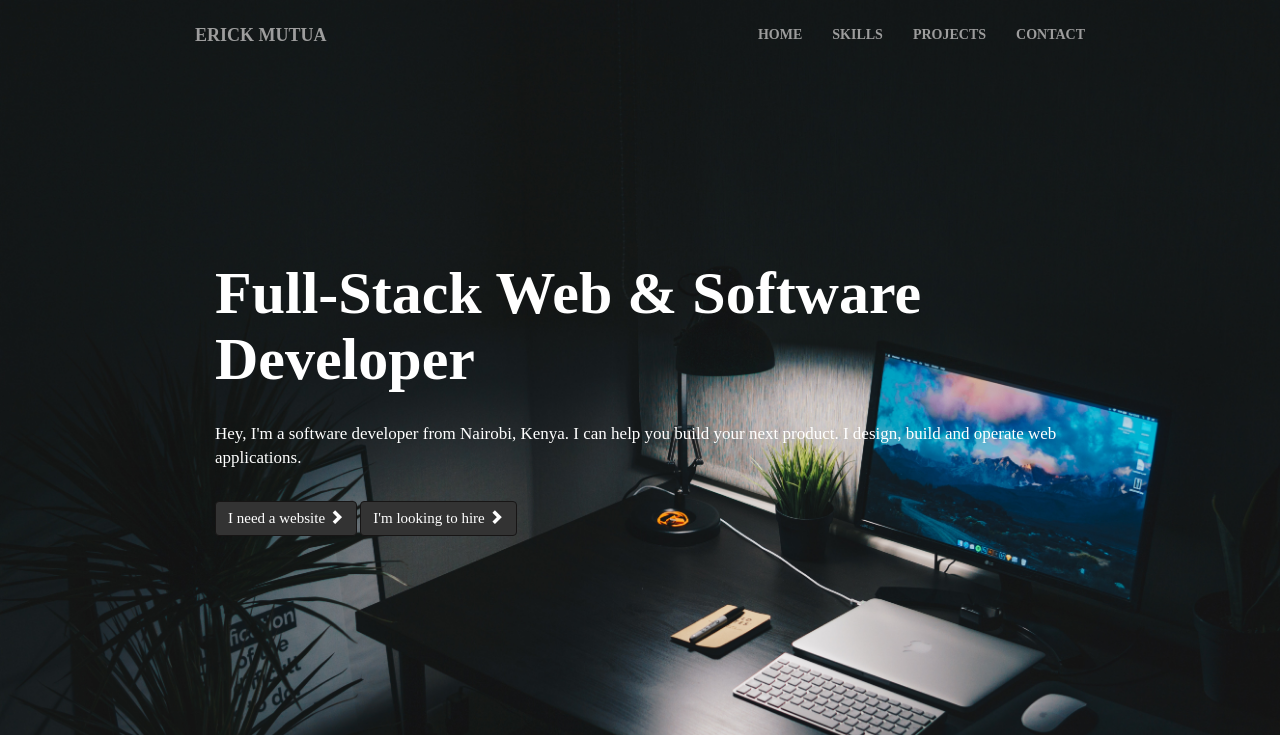
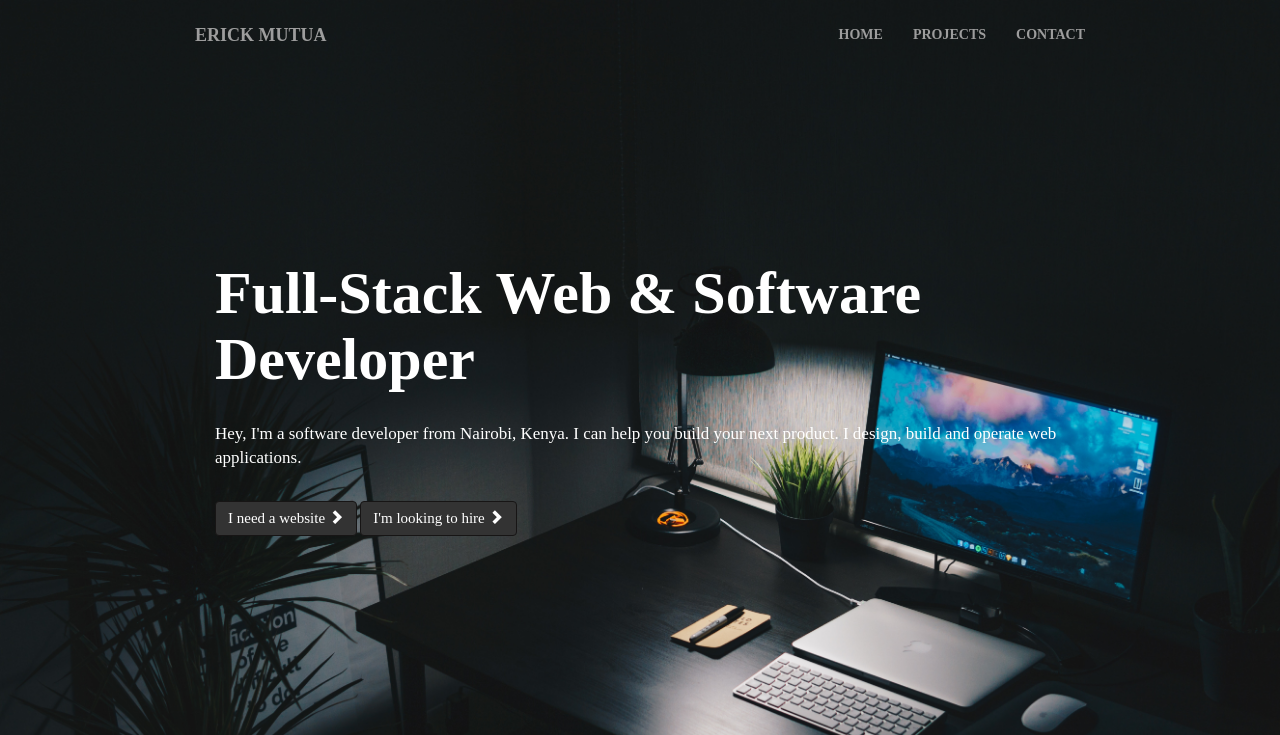
Before and after one commit to rickmutua/rickmutua.github.io, a Django app: page / in a window 1280 px wide. Shown: the top 735 px of the page. Run offline with Django 3.2, Linux system fonts and the light colour scheme; some libraries are stand-ins or nearby versions.

Commit message:
minor modifications and updates

```diff
--- a/rick/templates/navbar.html
+++ b/rick/templates/navbar.html
@@ -54,10 +54,6 @@
                     </li>
 
                     <li>
-                        <a href="{% url 'skills' %}">SKILLS</a>
-                    </li>
-
-                    <li>
                         <a href="{% url 'projects' %}">PROJECTS</a>
                     </li>
 
```
